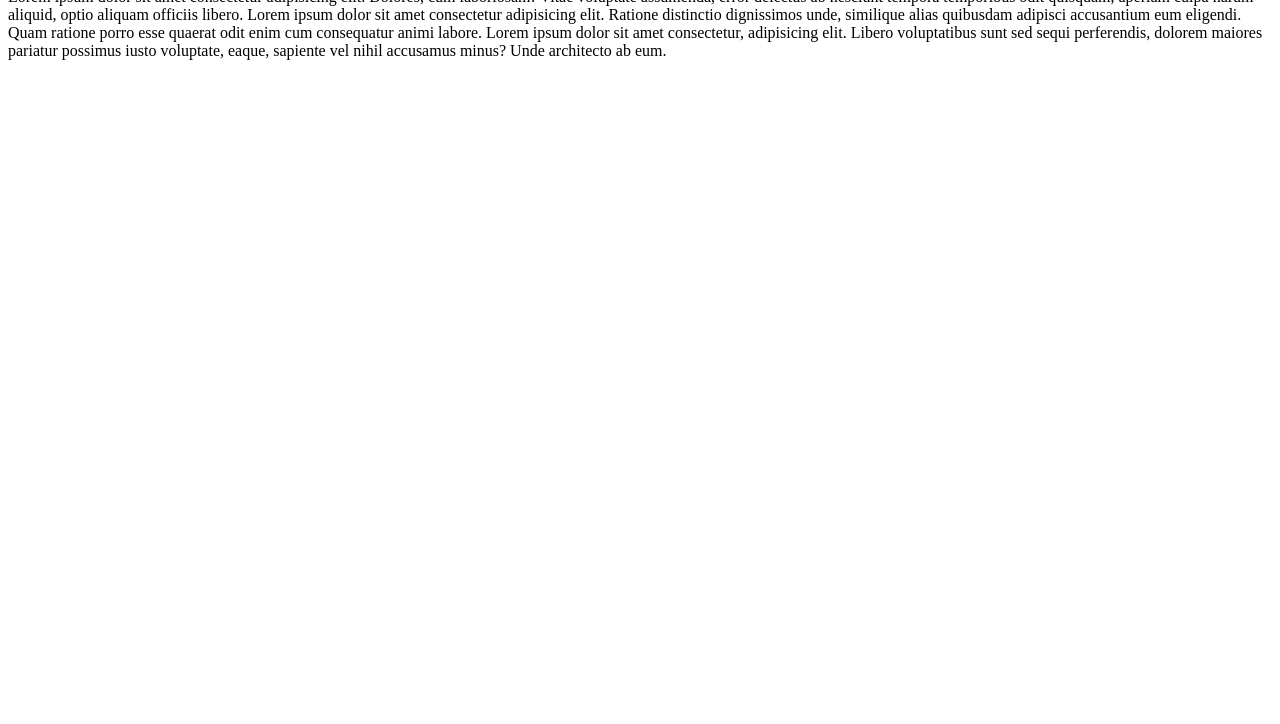
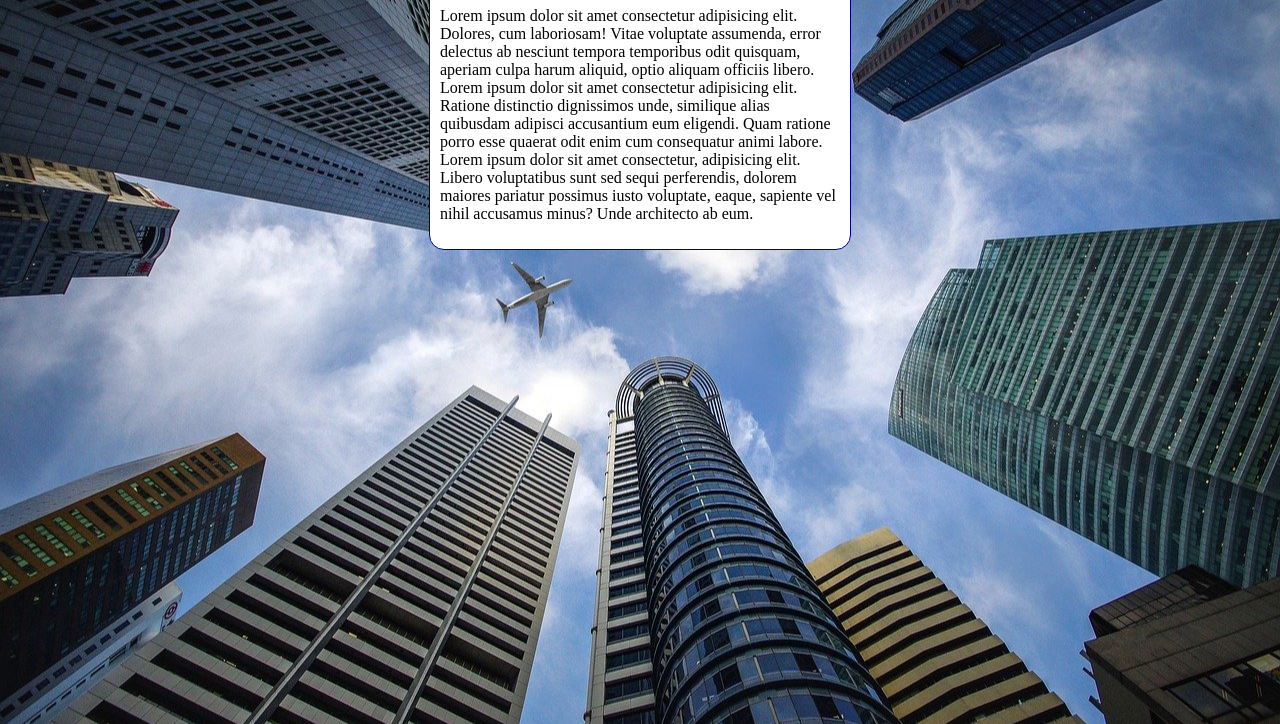
Before and after one commit to leonardo-nepomuceno/html-css, a plain HTML site: page exercicios/ex022/fundo006.html in a window 1280 px wide. Shown: the part 92-816 px from the top of the page. Drawn offline with Linux system fonts and the light colour scheme.

Commit message:
atualizei ex022

```diff
--- a/exercicios/ex022/fundo006.html
+++ b/exercicios/ex022/fundo006.html
@@ -6,7 +6,22 @@
     <meta name="viewport" content="width=device-width, initial-scale=1.0">
     <title>Document</title>
     <style>
-
+        body{
+            height: 100vh;
+            background-color: black;
+            background-image: url('imagens/wallpaper002.jpg');
+            background-position: center center;
+            background-repeat: no-repeat;
+            background-size: cover;
+        }
+        main{
+            background-color: white;
+            width: 400px;
+            padding: 10px;
+            margin: auto;
+            border: 1px solid darkblue;
+            border-radius: 15px;
+        }
     </style>
 </head>
 <body>
```
